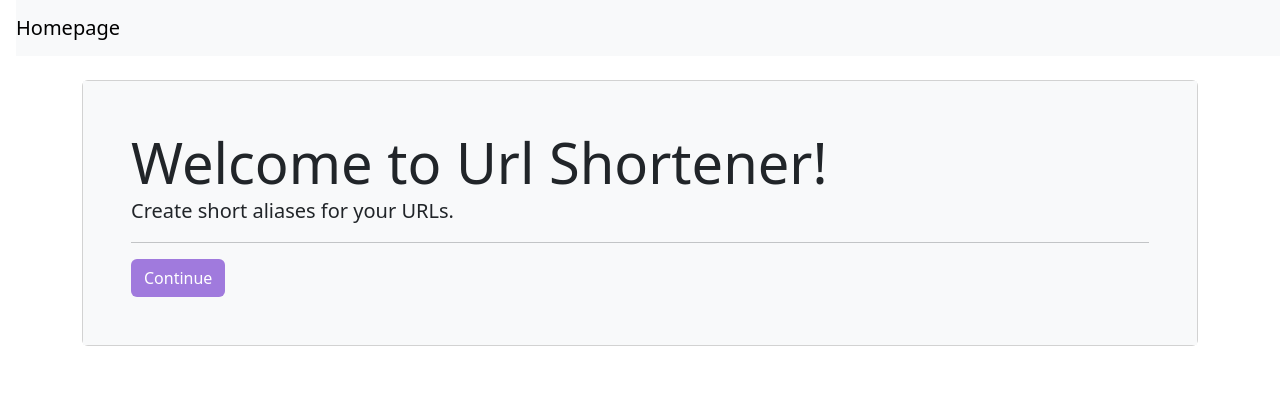
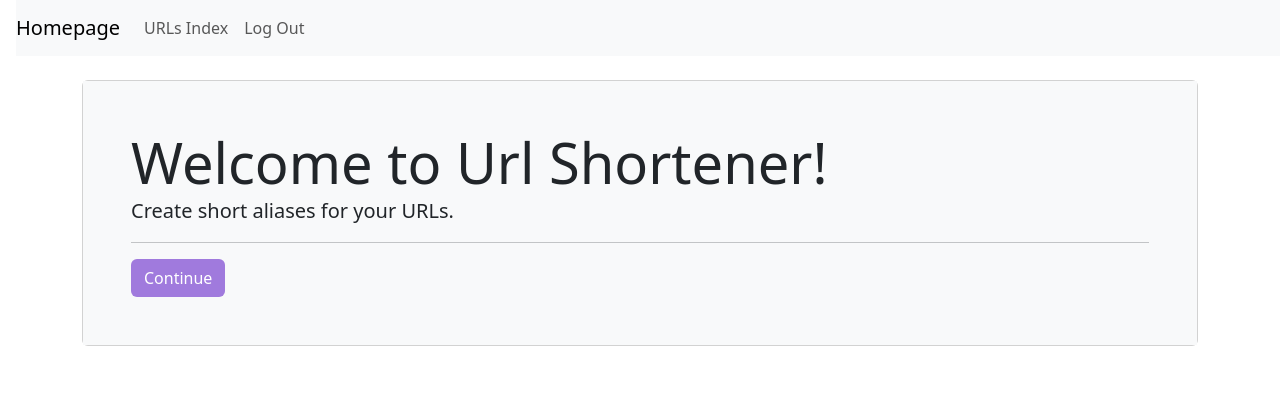
Before and after one commit to Mirrasol/Url-Shortener, a Django app: page / in a window 1280 px wide. Shown: the top 420 px of the page. Run offline with Django 5.2, Linux system fonts and the light colour scheme; the visitor is signed in with stand-in values (Sample User, id 1); parts of the project's set-up code (start-up, migrations or seed data) failed here and were passed over; some libraries are stand-ins or nearby versions.

Commit message:
modify templates

```diff
--- a/urlshortener/templates/base_layout.html
+++ b/urlshortener/templates/base_layout.html
@@ -18,11 +18,24 @@
 
         {% if user.is_authenticated %}
 
+        <ul class="navbar-nav mr-auto">
+          <li class="nav-item">
+            <a class="nav-link" href="{% url 'homepage' %}">URLs Index</a>
+          </li>
+        </ul>
+
+        <ul class="navbar-nav">
+          <form action="{% url 'logout' %}" method="post">
+              {% csrf_token %}
+              <input class="btn nav-link" type="submit" value="Log Out">
+          </form>
+        </ul>
+
         {% else %}
 
         <ul class="navbar-nav mr-auto">
           <li class="nav-item">
-            <a class="nav-link" href="{% url 'homepage' %}">Log In</a>
+            <a class="nav-link" href="{% url 'login' %}">Log In</a>
           </li>
           <li class="nav-item">
             <a class="nav-link" href="{% url 'sign_up' %}">Sign Up</a>
--- a/urlshortener/templates/login.html
+++ b/urlshortener/templates/login.html
@@ -5,7 +5,7 @@
 {% block content %}
 
 <h1 class="my-4">Log In</h1>
-<form action="{% url 'homepage' %}" method="post">
+<form action="{% url 'login' %}" method="post">
     {% csrf_token %}
     {% bootstrap_form form %}
     <input class="btn" style="background-color: #a07add; color: white" type="submit" value="Sign In">
```
